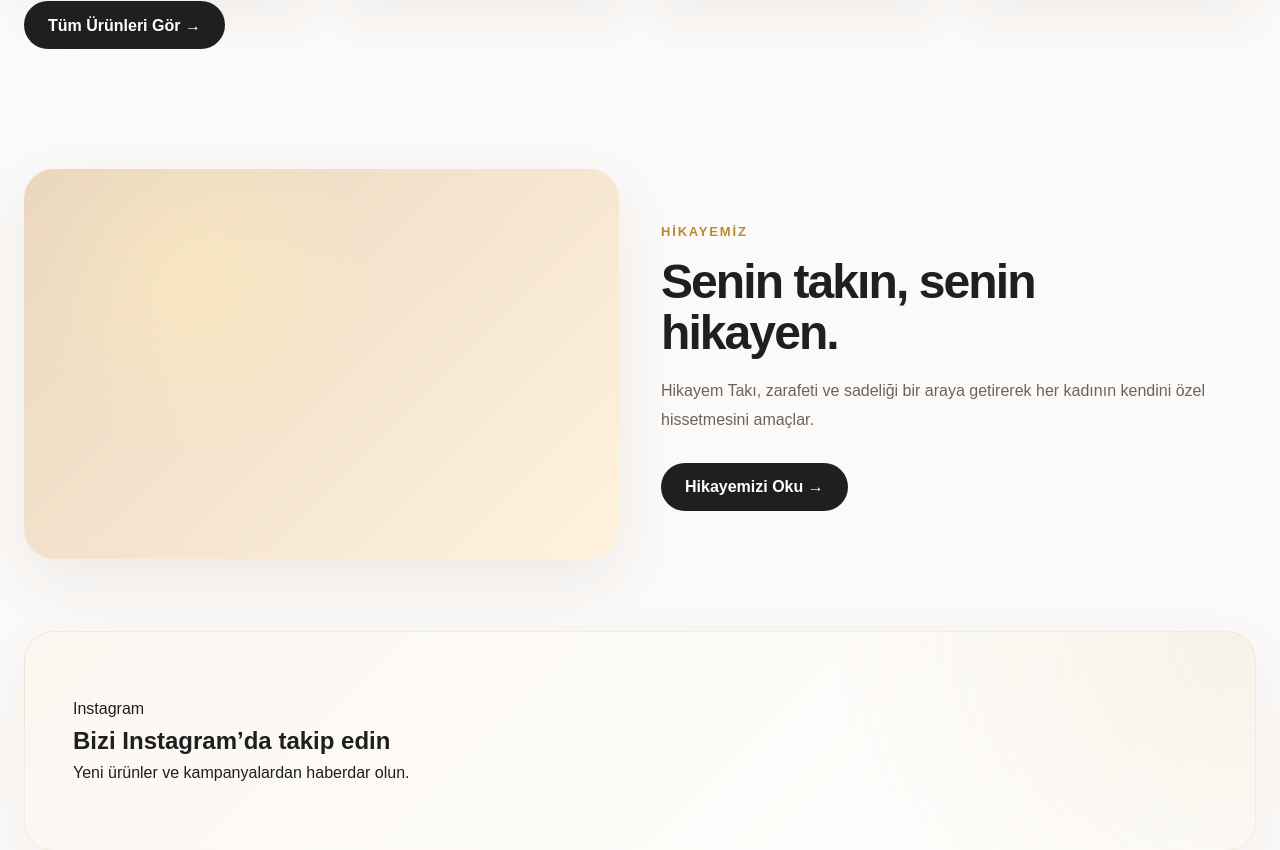
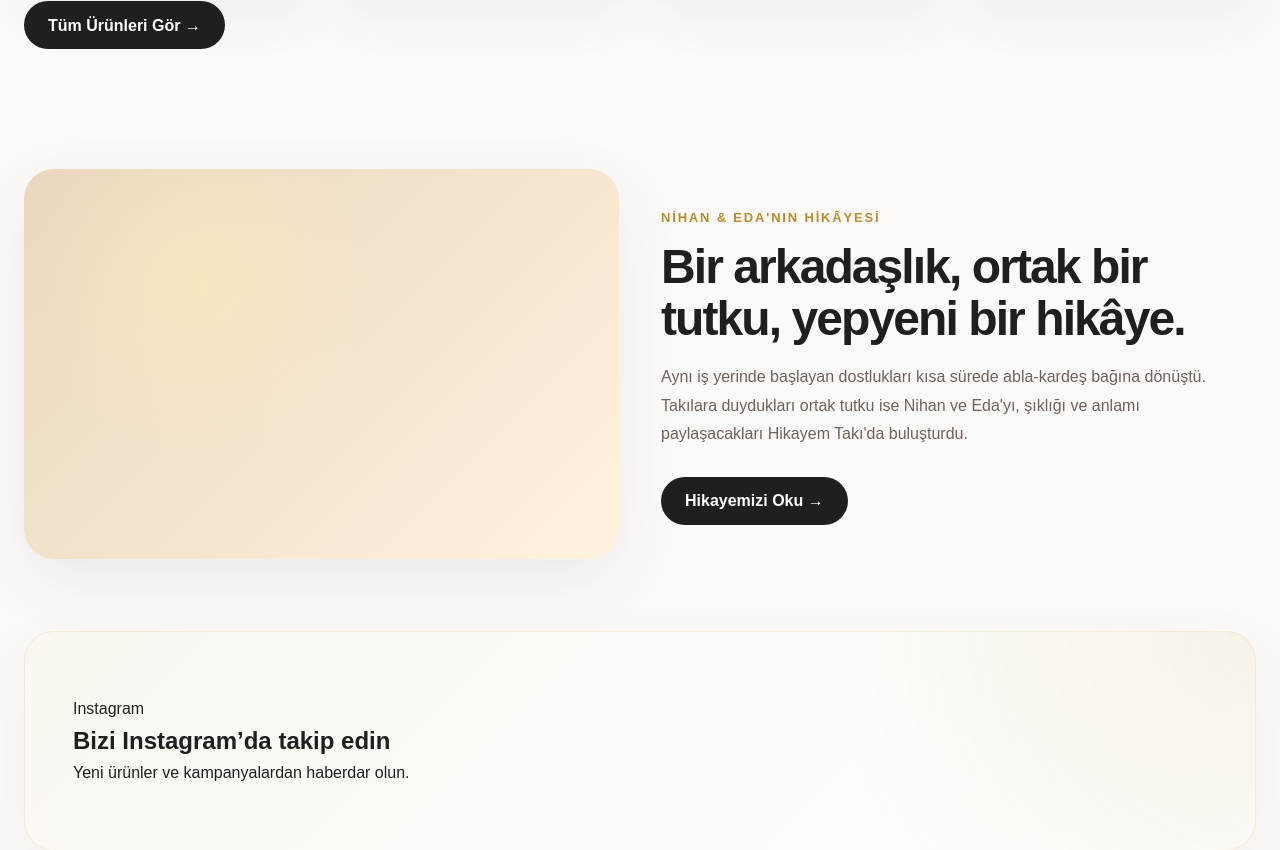
Before and after one commit to cyclee52-cpu/HikayemTaki, a Django app: page / in a window 1280 px wide. Shown: the part 3522-4372 px from the top of the page. Run offline with Django 5.2, Linux system fonts and the light colour scheme; data comes from the database, SQL or seed files in the repository.

Commit message:
Ana sayfa hikaye bölümünü kurucu anlatımına bağla

```diff
--- a/templates/core/home.html
+++ b/templates/core/home.html
@@ -222,13 +222,14 @@
     <div class="story-image"></div>
 
     <div class="story-content">
-        <span>Hikayemiz</span>
-        <h2>Senin takın, senin hikayen.</h2>
+        <span>Nihan &amp; Eda'nın Hikâyesi</span>
+        <h2>Bir arkadaşlık, ortak bir tutku, yepyeni bir hikâye.</h2>
         <p>
-            Hikayem Takı, zarafeti ve sadeliği bir araya getirerek her kadının
-            kendini özel hissetmesini amaçlar.
+            Aynı iş yerinde başlayan dostlukları kısa sürede abla-kardeş bağına dönüştü.
+            Takılara duydukları ortak tutku ise Nihan ve Eda'yı, şıklığı ve anlamı
+            paylaşacakları Hikayem Takı'da buluşturdu.
         </p>
-        <a href="#" class="btn-primary">Hikayemizi Oku →</a>
+        <a href="{% url 'story' %}" class="btn-primary">Hikayemizi Oku →</a>
     </div>
 </section>
 
```
